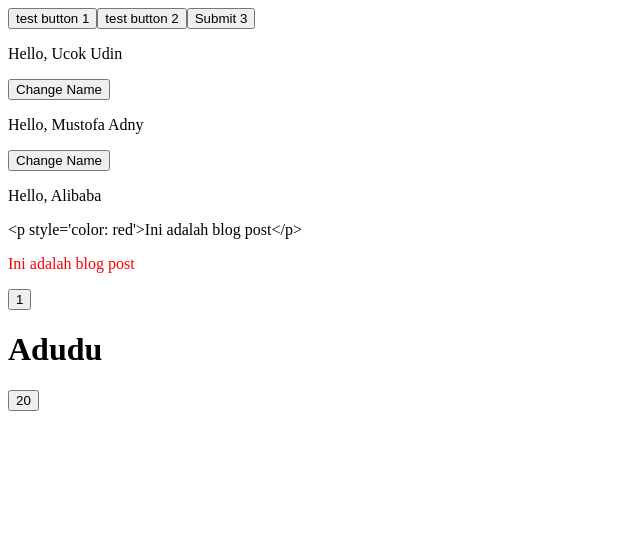
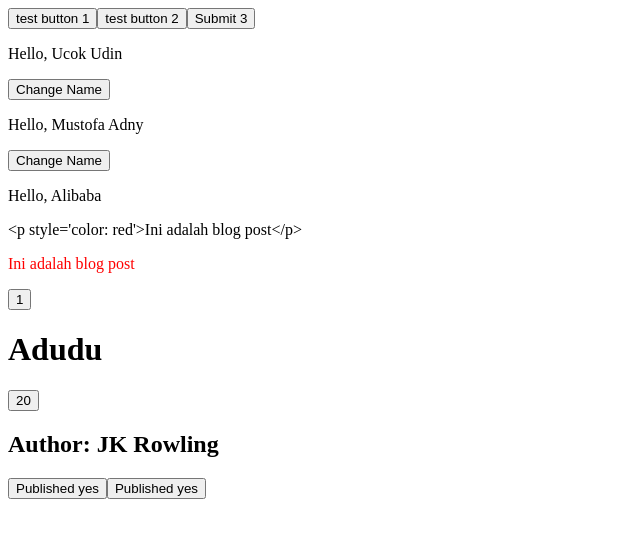
Before and after one commit to Mustofaadni04040/vue-basics, a Vue app: page / in a window 1280 px wide. Shown: the top 538 px of the page, without its empty margins (0-640 px from the left). Built offline with nearby package versions, Linux system fonts and the light colour scheme.

Commit message:
computed properties

```diff
--- a/src/App.vue
+++ b/src/App.vue
@@ -1,6 +1,7 @@
 <script setup>
 import { reactive, ref } from 'vue'
 import MainButton from './components/MainButton.vue'
+import ComputedProperties from './components/ComputedProperties.vue'
 
 const name = 'Ucok Udin'
 const blogPost = "<p style='color: red'>Ini adalah blog post</p>"
@@ -35,6 +36,8 @@ const user = reactive({ name: 'Adudu', age: 20 })
     <h1>{{ user.name }}</h1>
     <button @click="user.age++">{{ user.age }}</button>
   </div>
+
+  <ComputedProperties />
 </template>
 
 <style scoped></style>
--- /dev/null
+++ b/src/components/ComputedProperties.vue
@@ -0,0 +1,38 @@
+<script setup>
+import { computed, reactive } from 'vue'
+
+const author = reactive({
+  name: 'JK Rowling',
+  books: [
+    "Harry Potter and the Sorcerer's Stone",
+    'Harry Potter and the Chamber of Secrets',
+    'Harry Potter and the Prisoner of Azkaban',
+    'Harry Potter and the Goblet of Fire',
+    'Harry Potter and the Order of the Phoenix',
+    'Harry Potter and the Deathly Hallows',
+  ],
+})
+
+// re render if computed changed
+const withComputed = computed(() => {
+  console.log('withComputed')
+  return author.books.length > 0 ? 'Published yes' : 'Published no'
+})
+
+// re render if the script changed
+const withoutComputed = () => {
+  console.log('withoutComputed')
+  return author.books.length > 0 ? 'Published yes' : 'Published no'
+}
+</script>
+
+<template>
+  <div>
+    <h2>Author: {{ author.name }}</h2>
+
+    <button @click="author.books.push('Harry Potter and the Half-Blood Prince')">
+      {{ withComputed }}
+    </button>
+    <button>{{ withoutComputed() }}</button>
+  </div>
+</template>
```
